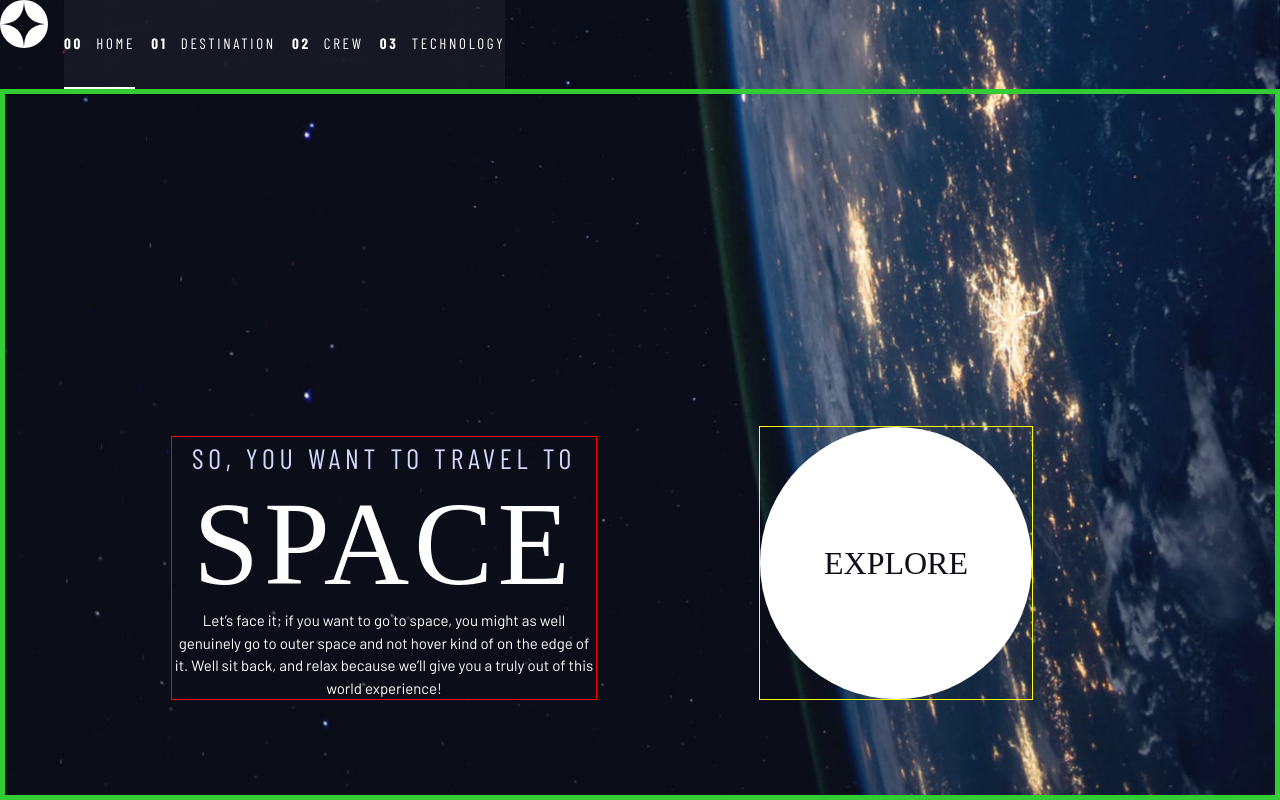
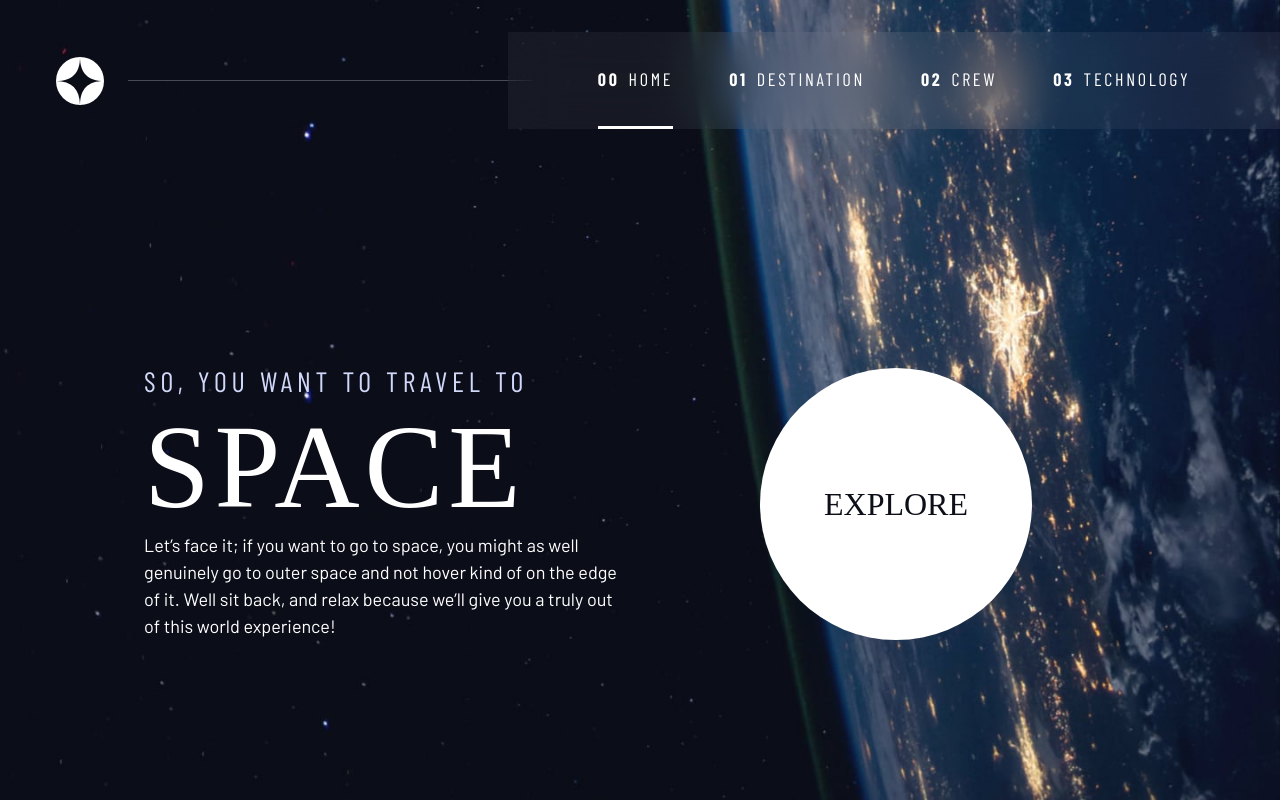
Before and after one commit to alex-kyriakou/space_tourism_website, a plain HTML site: page starter-code/index.html in a window 1280 px wide. Drawn offline with nearby package versions, Linux system fonts and the light colour scheme; a web font is replaced by a local one.

Commit message:
navigation completed

```diff
--- a/starter-code/index.html
+++ b/starter-code/index.html
@@ -34,47 +34,41 @@
           class="logo"
         />
       </div>
-
       <button class="mobile-nav-toggle" aria-controls="primary-navigation">
         <span class="sr-only" aria-expanded="false">Menu</span>
       </button>
-
       <nav>
         <ul
           id="primary-navigation"
           data-visible="false"
-          class="primary-navigation flex primary-navigation underline-indicators"
+          class="primary-navigation underline-indicators flex"
         >
           <li class="active">
             <a
-              class="uppercase ff-sans-cond text-white letter-spacing-2"
+              class="ff-sans-cond uppercase text-white letter-spacing-2"
               href="index.html"
-            >
-              <span>00</span> Home</a
+              ><span>00</span>Home</a
             >
           </li>
           <li>
             <a
-              class="uppercase ff-sans-cond text-white letter-spacing-2"
+              class="ff-sans-cond uppercase text-white letter-spacing-2"
               href="destination.html"
-            >
-              <span>01</span> Destination</a
+              ><span>01</span>Destination</a
             >
           </li>
           <li>
             <a
-              class="uppercase ff-sans-cond text-white letter-spacing-2"
+              class="ff-sans-cond uppercase text-white letter-spacing-2"
               href="crew.html"
-            >
-              <span>02</span> Crew</a
+              ><span>02</span>Crew</a
             >
           </li>
           <li>
             <a
-              class="uppercase ff-sans-cond text-white letter-spacing-2"
+              class="ff-sans-cond uppercase text-white letter-spacing-2"
               href="technology.html"
-            >
-              <span>03</span> Technology</a
+              ><span>03</span>Technology</a
             >
           </li>
         </ul>
@@ -95,14 +89,11 @@
           experience!
         </p>
       </div>
-
       <div>
         <a href="#" class="large-button uppercase ff-serif text-dark bg-white"
           >Explore</a
         >
       </div>
     </div>
-
-    <!-- Home  -->
   </body>
 </html>
--- a/starter-code/styles/styles.css
+++ b/starter-code/styles/styles.css
@@ -8,7 +8,7 @@
   --clr-light: 231 77% 90%;
   --clr-white: 0 0% 100%;
 
-  /* font-sizes - Mobile Screens */
+  /* font-sizes */
   --fs-900: clamp(5rem, 8vw + 1rem, 9.375rem);
   --fs-800: 3.5rem;
   --fs-700: 1.5rem;
@@ -24,7 +24,6 @@
   --ff-sans-normal: "Barlow", sans-serif;
 }
 
-// Tablet Screens
 @media (min-width: 35em) {
   :root {
     --fs-800: 5rem;
@@ -34,7 +33,6 @@
   }
 }
 
-// Larger Screens
 @media (min-width: 45em) {
   :root {
     /* font-sizes */
@@ -48,6 +46,8 @@
 /* ------------------- */
 /* Reset               */
 /* ------------------- */
+
+/* https://piccalil.li/blog/a-modern-css-reset/ */
 
 /* Box sizing */
 *,
@@ -132,13 +132,6 @@ select {
   gap: var(--gap, 1rem);
 }
 
-.flex-cl {
-  display: flex;
-  flex-direction: column;
-  place-items: center;
-  gap: var(--gap, 1rem);
-}
-
 .grid {
   display: grid;
   gap: var(--gap, 1rem);
@@ -148,14 +141,8 @@ select {
   display: block;
 }
 
-// .flow > * + * {
-//   margin-top: 1rem;
-//   outline: 1px solid red;
-// }
-
-.flow > *:not(:first-child) {
+.flow > *:where(:not(:first-child)) {
   margin-top: var(--flow-space, 1rem);
-  outline: 1px solid hsl(var(--clr-dark)); /* change to Red color for visivility */
 }
 
 .container {
@@ -166,44 +153,40 @@ select {
 
 .grid-container {
   text-align: center;
-  border: 5px solid limegreen;
   display: grid;
   place-items: center;
   padding-inline: 1rem;
 }
 
-.grid-container > * {
-  /* ch* Unit representing the width of the character "0" in the current font */
+.grid-container * {
   max-width: 50ch;
 }
 
 @media (min-width: 45em) {
   .grid-container {
+    text-align: left;
     column-gap: var(--container-gap, 2rem);
-    grid-template-columns: minmax(2rem, 1fr) repeat(2, minmax(0, 30rem)) minmax(
-        2rem,
+    grid-template-columns: minmax(1rem, 1fr) repeat(2, minmax(0, 30rem)) minmax(
+        1rem,
         1fr
       );
   }
 
   .grid-container > *:first-child {
     grid-column: 2;
-    outline: 1px solid red;
   }
 
   .grid-container > *:last-child {
     grid-column: 3;
-    outline: 1px solid yellow;
   }
 
   .grid-container--home {
+    padding-bottom: max(6rem, 20vh);
     align-items: end;
-    padding-bottom: 6rem;
   }
 }
 
 .sr-only {
-  /* for screen readers only */
   position: absolute;
   width: 1px;
   height: 1px;
@@ -299,7 +282,7 @@ select {
   font-family: var(--ff-sans-cond);
   font-size: var(--fs-500);
   text-transform: uppercase;
-  letter-spacing: 4.75px;
+  letter-spacing: 4.72px;
 }
 
 .numbered-title span {
@@ -309,18 +292,18 @@ select {
 }
 
 /* ------------------- */
-/* Components   */
+/* Compontents         */
 /* ------------------- */
 
 .large-button {
   font-size: 2rem;
   position: relative;
+  z-index: 1;
   display: inline-grid;
-  z-index: 1;
   place-items: center;
   padding: 0 2em;
+  border-radius: 50%;
   aspect-ratio: 1;
-  border-radius: 50%;
   text-decoration: none;
 }
 
@@ -328,12 +311,12 @@ select {
   content: "";
   position: absolute;
   z-index: -1;
-  background: hsl(var(--clr-white) / 0.1);
   width: 100%;
   height: 100%;
+  background: hsl(var(--clr-white) / 0.1);
   border-radius: 50%;
   opacity: 0;
-  transition: opacity 0.35s linear, transform 0.2s ease-in-out;
+  transition: opacity 500ms linear, transform 750ms ease-in-out;
 }
 
 .large-button:hover::after,
@@ -342,20 +325,35 @@ select {
   transform: scale(1.5);
 }
 
-.primary-navigation {
-  --underline-gap: 2rem;
-  list-style: none;
-  padding: 0;
-  margin: 0;
-  background: hsl(var(--clr-dark) / 0.95);
-  /* backdrop-filter: blur(1.5rem); */
+/* primary-header */
+
+.logo {
+  margin: 1.5rem clamp(1.5rem, 5vw, 3.5rem);
 }
 
-@supports (backdrop-filter: blur(1rem)) {
-  .primary-navigation {
-    background: hsl(var(--clr-white) / 0.05);
-    backdrop-filter: blur(1.5rem);
-  }
+.primary-header {
+  justify-content: space-between;
+  align-items: center;
+}
+
+.primary-navigation {
+  --gap: clamp(1.5rem, 5vw, 3.5rem);
+  --underline-gap: 2.1rem;
+  list-style: none;
+  // padding-inline: 3rem;
+  // padding: 0;
+  margin: 0;
+  background: hsl(var(--clr-white) / 0.05);
+  backdrop-filter: blur(1.5rem);
+}
+
+.primary-navigation a {
+  text-decoration: none;
+}
+
+.primary-navigation a > span {
+  font-weight: 700;
+  margin-right: 0.5em;
 }
 
 .mobile-nav-toggle {
@@ -364,35 +362,24 @@ select {
 
 @media (max-width: 35rem) {
   .primary-navigation {
-    // --gap: 8rem;
     --underline-gap: 0.5rem;
     position: fixed;
     z-index: 1000;
-    background: black;
     inset: 0 0 0 30%;
     list-style: none;
     padding: min(20rem, 15vh) 2rem;
     margin: 0;
     flex-direction: column;
-    background: hsl(var(--clr-dark) / 0.95);
-    /* backdrop-filter: blur(1.5rem); */
     transform: translateX(100%);
-    transition: transform 0.2s ease-in-out;
+    transition: transform 500ms ease-in-out;
   }
 
-  @supports (backdrop-filter: blur(1rem)) {
-    .primary-navigation {
-      background: hsl(var(--clr-white) / 0.05);
-      backdrop-filter: blur(1.5rem);
-    }
+  .primary-navigation[data-visible="true"] {
+    transform: translateX(0);
   }
 
   .primary-navigation.underline-indicators > .active {
     border: 0;
-  }
-
-  .primary-navigation[data-visible="true"] {
-    transform: translateX(0);
   }
 
   .mobile-nav-toggle {
@@ -404,56 +391,82 @@ select {
     background: transparent;
     background-image: url(../assets/shared/icon-hamburger.svg);
     background-repeat: no-repeat;
+    background-position: center;
     width: 1.5rem;
     aspect-ratio: 1;
     border: 0;
-    cursor: pointer;
   }
 
   .mobile-nav-toggle[aria-expanded="true"] {
     background-image: url(../assets/shared/icon-close.svg);
   }
+
+  .mobile-nav-toggle:focus-visible {
+    outline: 5px solid white;
+    outline-offset: 5px;
+  }
 }
 
-.primary-navigation a {
-  text-decoration: none;
+@media (min-width: 35em) {
+  .primary-navigation {
+    padding-inline: clamp(3rem, 7vw, 7rem);
+  }
 }
 
-.primary-navigation a > span {
-  font-weight: 700;
-  margin-right: 0.5em;
+@media (min-width: 35em) and (max-width: 45em) {
+  .primary-navigation a > span {
+    display: none;
+  }
+}
+
+@media (min-width: 45em) {
+  .primary-header::after {
+    content: "";
+    display: block;
+    position: relative;
+    height: 1px;
+    width: 100%;
+    background: red;
+    order: 1;
+    margin-right: -2.5rem;
+    background: hsl(var(--clr-white) / 0.25);
+  }
+
+  nav {
+    order: 2;
+  }
+
+  .primary-navigation {
+    margin-block: 2rem;
+  }
 }
 
 .underline-indicators > * {
-  /* We select directly all the child elements */
   cursor: pointer;
   padding: var(--underline-gap, 1rem) 0;
   border: 0;
-  border-bottom: 2px solid hsl(var(--clr-white) / 0);
+  border-bottom: 0.2rem solid hsl(var(--clr-white) / 0);
 }
 
-.underline-indicators > * :hover,
-.underline-indicators > * :focus {
-  padding: var(--underline-gap, 1rem) 0;
-  border-bottom: 2px solid hsl(var(--clr-white) / 0.5);
+.underline-indicators > *:hover,
+.underline-indicators > *:focus {
+  border-color: hsl(var(--clr-white) / 0.5);
 }
 
 .underline-indicators > .active,
 .underline-indicators > [aria-selected="true"] {
-  padding: var(--underline-gap, 1rem) 0;
-  border-bottom: 2px solid hsl(var(--clr-white) / 1);
+  color: hsl(var(--clr-white) / 1);
+  border-color: hsl(var(--clr-white) / 1);
 }
 
 .tab-list {
-  --gap: 3rem;
+  --gap: 2rem;
 }
 
 .dot-indicators > * {
-  /* Select all the inside children */
   cursor: pointer;
   border: 0;
   border-radius: 50%;
-  aspect-ratio: 1; /* to make theme circle */
   padding: 0.5em;
   background-color: hsl(var(--clr-white) / 0.25);
 }
@@ -467,19 +480,10 @@ select {
   background-color: hsl(var(--clr-white) / 1);
 }
 
-/* ------------------------------ */
-/* Page specific background       */
-/* ------------------------------ */
-
+/* ----------------------------- */
+/* Page specific background      */
+/* ----------------------------- */
 body {
-  background-size: cover;
-  background-position: bottom center;
-}
-
-/* home ---------------------------- */
-
-// Mobile BG
-.body {
   background-size: cover;
   background-position: bottom center;
 }
```
